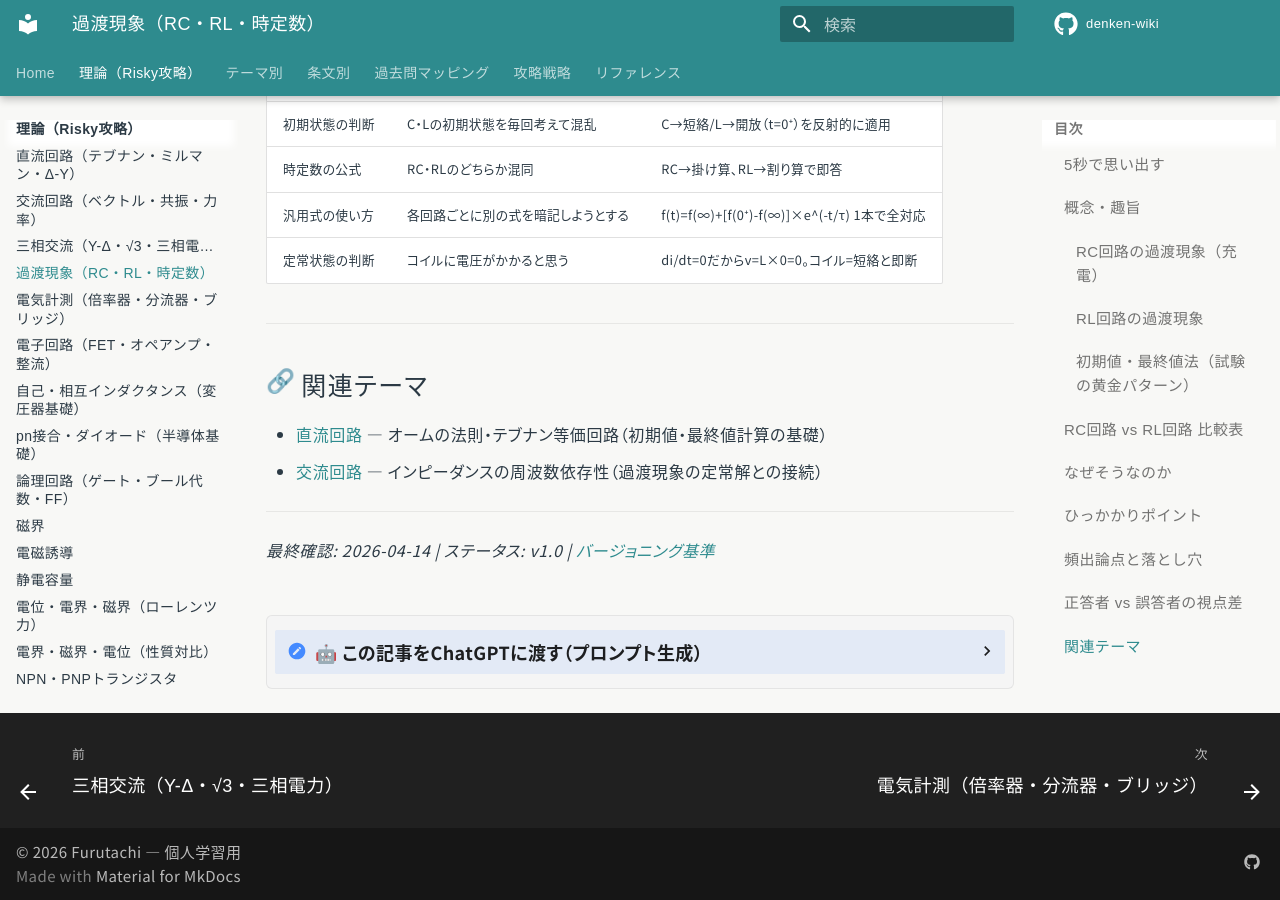
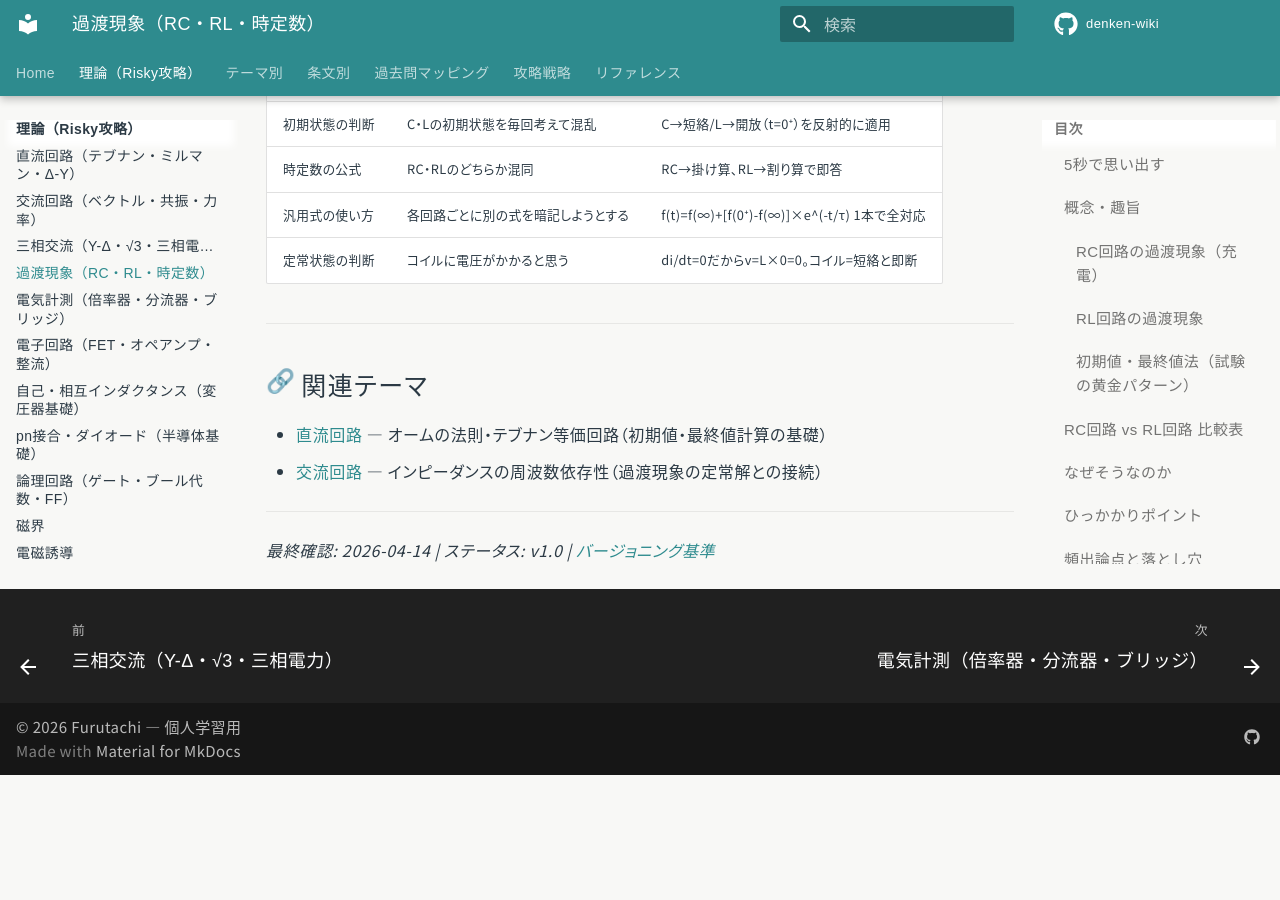
Before and after one commit to kfurufuru/denken-wiki, an MkDocs documentation site: the page built from docs/theory/transient.md, in a window 1280 px wide and 900 px high, scrolled down 4875 px. Built offline with MkDocs 1.6.1 and Material for MkDocs 9.7.7, drawn with Linux system fonts in a browser that asks for light colours; emoji names are drawn with the system emoji font; comment, search, counter and statistics services are not loaded; after the commit the page ends 5650 px from its top, so only the background shows below that.

Commit message:
fix(theme): 旧 dk-chatgpt-prompt（Jinja埋め込み）を削除
overrides/main.html の {% block content %} オーバーライドに残っていた
旧版「🤖 この記事をChatGPTに渡す（プロンプト生成）」ボックスを削除。

これが新UI（chatgpt-prompt.js が injection する統一カード）と
重複表示される原因だった。/articles/ ページの ChatGPT 連携は
docs/javascripts/chatgpt-prompt.js（3モード統一カード）に一本化。

Reason: 古い1ボックスと新3セクションカードが両方表示されていた問題の根本対策

```diff
--- a/overrides/main.html
+++ b/overrides/main.html
@@ -27,51 +27,6 @@
   </div>
 {% endblock %}
 
-{% block content %}
-{{ super() }}
-{% if page and not page.is_homepage %}
-  <details class="dk-chatgpt-prompt" style="margin-top:2.5rem;border:1px solid var(--md-default-fg-color--lightest);border-radius:6px;padding:0.7rem 1rem;background:var(--md-code-bg-color);">
-    <summary style="cursor:pointer;font-weight:600;font-size:0.9rem;">🤖 この記事をChatGPTに渡す（プロンプト生成）</summary>
-    <div style="margin-top:0.8rem;">
-      <textarea id="dk-prompt-text" readonly style="width:100%;min-height:160px;font-family:ui-monospace,Menlo,Consolas,monospace;font-size:0.82rem;padding:0.6rem;border:1px solid var(--md-default-fg-color--lightest);border-radius:4px;background:var(--md-default-bg-color);color:var(--md-default-fg-color);resize:vertical;box-sizing:border-box;"></textarea>
-      <div style="margin-top:0.5rem;display:flex;gap:0.6rem;align-items:center;flex-wrap:wrap;">
-        <button id="dk-prompt-copy" style="padding:0.45rem 1rem;background:var(--md-primary-fg-color);color:var(--md-primary-bg-color);border:none;border-radius:4px;cursor:pointer;font-weight:600;font-size:0.82rem;">📋 プロンプトをコピー</button>
-        <a id="dk-prompt-chatgpt" href="https://chat.openai.com/" target="_blank" rel="noopener" style="padding:0.45rem 1rem;background:transparent;color:var(--md-primary-fg-color);border:1px solid var(--md-primary-fg-color);border-radius:4px;text-decoration:none;font-weight:600;font-size:0.82rem;">↗ ChatGPTを開く</a>
-        <span id="dk-prompt-status" style="font-size:0.78rem;color:var(--md-default-fg-color--light);"></span>
-      </div>
-      <p style="margin-top:0.6rem;font-size:0.74rem;color:var(--md-default-fg-color--light);line-height:1.5;">使い方: コピー → ChatGPT で貼り付け → 質問を追記して送信。</p>
-    </div>
-  </details>
-  <script>
-  (function(){
-    var ta = document.getElementById('dk-prompt-text');
-    if (!ta) return;
-    var title = {{ (page.title or config.site_name) | tojson }};
-    var url   = {{ (page.canonical_url or (config.site_url ~ page.url)) | tojson }};
-    var siteName = {{ config.site_name | tojson }};
-    ta.value = '以下の記事を参照して、私の質問に答えてください。\n\n' +
-               '【サイト】' + siteName + '\n' +
-               '【記事タイトル】' + title + '\n' +
-               '【URL】' + url + '\n\n' +
-               '# 質問\n（ここに質問を書いてください）';
-    var btn = document.getElementById('dk-prompt-copy');
-    var status = document.getElementById('dk-prompt-status');
-    btn.addEventListener('click', function(){
-      var fallback = function(){
-        ta.removeAttribute('readonly');
-        ta.select();
-        try { document.execCommand('copy'); status.textContent = '✅ コピーしました'; }
-        catch(e) { status.textContent = '⚠ 手動でコピーしてください'; }
-        ta.setAttribute('readonly', 'readonly');
-      };
-      if (navigator.clipboard && navigator.clipboard.writeText) {
-        navigator.clipboard.writeText(ta.value).then(function(){
-          status.textContent = '✅ コピーしました';
-        }).catch(fallback);
-      } else { fallback(); }
-      setTimeout(function(){ status.textContent = ''; }, 2500);
-    });
-  })();
-  </script>
-{% endif %}
-{% endblock %}
+{# content block override 削除：旧 dk-chatgpt-prompt は廃止し、
+   /articles/ ページの ChatGPT 連携は docs/javascripts/chatgpt-prompt.js
+   が injection する新UI（統一カード型・3モード）に一本化する。 #}
```
